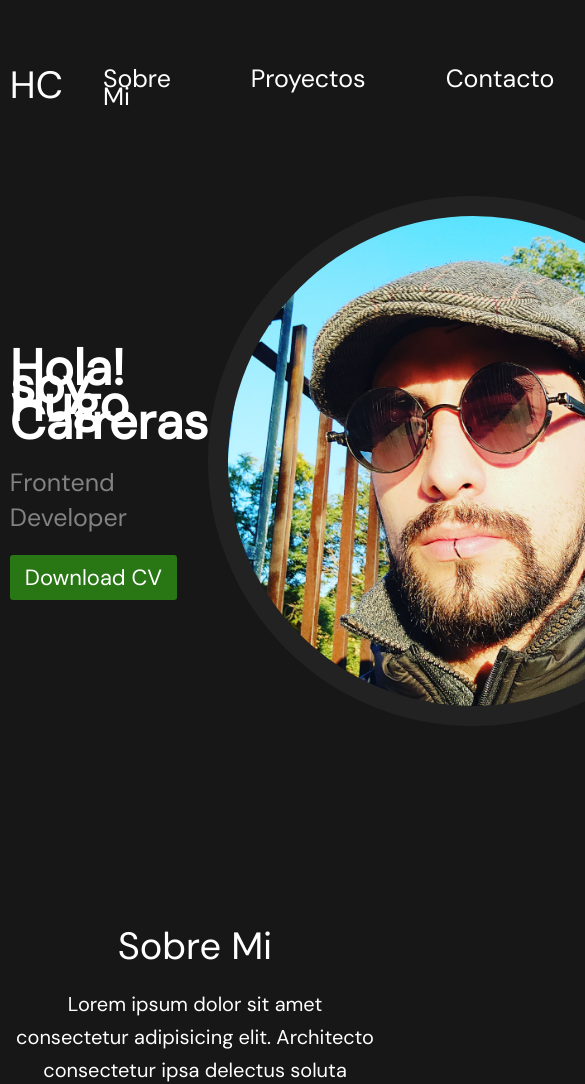
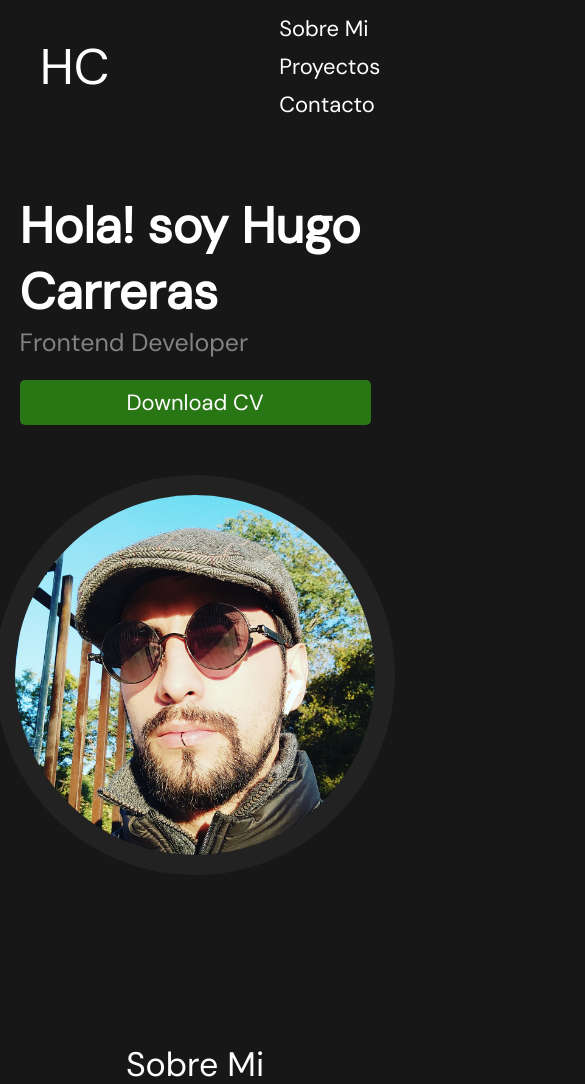
Before and after one commit to HCZ369/Portfolio, a website: page index.html in a window 390 px wide. Shown: the top 1084 px of the page, 585 px wide, since content can reach past the window. Drawn offline with Linux system fonts and the light colour scheme.

Commit message:
actualizacion

```diff
--- a/index.html
+++ b/index.html
@@ -4,7 +4,7 @@
 		<meta charset="UTF-8" />
 		<meta http-equiv="X-UA-Compatible" content="IE=edge" />
 		<meta name="viewport" content="width=device-width, initial-scale=1.0" />
-		<title>HC Portfolio</title>
+		<title>Hugo Carreras</title>
 		<link rel="stylesheet" href="build/css/app.css" />
 	</head>
 	<body>
@@ -16,7 +16,7 @@
 					>
 				</div>
 				<div class="barra">
-					<nav class="navegacion">
+					<nav class="navegacion flex">
 						<a href="#sobre-mi">Sobre Mi</a>
 						<a href="#proyectos">Proyectos</a>
 						<a href="#contacto">Contacto</a>
@@ -25,7 +25,7 @@
 			</div>
 		</header>
 		<main>
-			<div class="contenedor contenedor_u">
+			<div class="contenedor contenedor_u flex">
 				<div class="titulo">
 					<h1>Hola! soy Hugo Carreras</h1>
 					<p>Frontend Developer</p>
@@ -40,7 +40,7 @@
 		</main>
 		<section class="contenedor contenedor_d">
 			<div id="sobre-mi" class="aboutme">
-				<h1>Sobre Mi</h1>
+				<h2>Sobre Mi</h2>
 				<p>
 					Lorem ipsum dolor sit amet consectetur adipisicing elit. Architecto consectetur ipsa delectus soluta nostrum quae mollitia
 					dolores est earum adipisci commodi quam blanditiis, dolorem, aspernatur iusto! Porro pariatur cupiditate provident!
@@ -135,8 +135,8 @@
 			</div>
 		</section>
 		<section id="proyectos" class="contenedor contenedor_c">
-			<h2>Proyectos Relevantes</h2>
-			<div class="proyectos">
+			<h2 class="flex">Proyectos Relevantes</h2>
+			<div class="proyectos flex">
 				<div class="proyectos_individual">
 					<div class="contenido">
 						<h3>Blog de Café</h3>
--- a/src/scss/app.scss
+++ b/src/scss/app.scss
@@ -2,10 +2,11 @@
 @import "base/normalize";
 @import "base/globales";
 @import "base/navegacion";
+@import "base/media";
 
 // UI
 @import "layout/inicio";
 @import "layout/aboutme";
-@import "layout/anuncios";
+@import "layout/proyectos";
 @import "layout/contacto";
 @import "layout/footer";
--- a/src/scss/base/_globales.scss
+++ b/src/scss/base/_globales.scss
@@ -7,6 +7,10 @@ html {
 *:before,
 *:after {
 	box-sizing: inherit;
+}
+.flex {
+	display: flex;
+	justify-content: center;
 }
 .contenedor {
 	width: 95%;
@@ -23,17 +27,23 @@ body {
 p {
 	color: $blanco;
 	font-size: 2rem;
+	margin-top: 0;
+	margin-bottom: 0;
 }
 
 a {
 	text-decoration: none;
+	margin-top: 0;
+	margin-bottom: 0;
 }
 
 h1,
 h2,
 h3 {
 	font-family: $fuente_principal;
-	// margin: 2.5 0;
+	max-width: 120rem;
+	margin-top: 0;
+	margin-bottom: 0;
 	font-weight: 300;
 	// text-align: center;
 	color: $blanco;
--- /dev/null
+++ b/src/scss/base/_media.scss
@@ -0,0 +1,70 @@
+@media screen and (max-width: 1280px) {
+	h1 {
+		line-height: initial;
+	}
+}
+@media screen and (max-width: 1000px) {
+	.header_logo {
+		margin-left: 3rem;
+	}
+	.navegacion {
+		a {
+			margin: 0 2rem;
+		}
+	}
+	.contenedor_u,
+	.contenedor_c,
+	.contenido {
+		display: flex;
+		flex-direction: column !important;
+		align-items: center;
+		width: 95%;
+		max-width: 90rem;
+		margin: 0 auto;
+		.titulo {
+			margin-bottom: 5rem;
+		}
+	}
+	.aboutme {
+		margin-top: 8rem !important;
+		width: 95%;
+		max-width: 10rem;
+		margin: 0 auto;
+	}
+	img {
+		margin-bottom: 2rem;
+	}
+	footer {
+		align-items: center;
+	}
+}
+@media screen and (max-width: 768px) {
+	.contenedor_h {
+		margin-top: 1rem;
+		a {
+			margin: 1rem 0;
+		}
+		.navegacion {
+			flex-direction: column;
+		}
+	}
+	.contenedor_u {
+		height: 100vh;
+		p {
+			margin-top: 1rem;
+		}
+		.download-cv {
+			width: 100%;
+		}
+	}
+}
+@media screen and (max-width: 600px) {
+	.navegacion {
+		a {
+			font-size: 2.2rem;
+			margin-top: 1rem;
+		}
+	}
+}
+@media screen and (max-width: 400px) {
+} ;
--- a/src/scss/base/_navegacion.scss
+++ b/src/scss/base/_navegacion.scss
@@ -1,18 +1,21 @@
 .contenedor_h {
 	display: flex;
 	flex-direction: row;
+	align-items: center;
 	justify-content: space-between;
-  margin-top: 3rem;
 }
+
 .navegacion {
-  display: flex;
 	flex-direction: row;
-  justify-content: center;
+	max-width: 100%;
 }
 a {
-  margin: 4rem 4rem;
 	color: $blanco;
 	font-size: 2.5rem;
+	h1 {
+		margin-top: 0;
+		font-size: 5rem;
+	}
 	&:hover {
 		color: $verde;
 	}
--- a/src/scss/layout/_aboutme.scss
+++ b/src/scss/layout/_aboutme.scss
@@ -1,19 +1,18 @@
 .contenedor_d {
 	display: block;
 	.aboutme {
-    margin-top: 20rem;
 		text-align: center;
 		max-width: 120rem;
 		line-height: 3.3rem;
 	}
 	.iconos {
-    margin-top: 7rem;
+		margin-top: 5rem;
 		display: flex;
 		flex-direction: row;
 		justify-content: space-around;
 		.icono-individual {
 			text-align: center;
-      h3 {
+			h2 {
 				font-size: 2.5rem;
 			}
 			p {
--- a/src/scss/layout/_anuncios.scss
+++ /dev/null
@@ -1,20 +0,0 @@
-.contenedor_c {
-  margin-top: 20rem;
-}
-.proyectos {
-  display: flex;
-  flex-direction: column;
-  justify-content: center;
-  column-gap: 3rem;
-  img {
-    margin: 0 auto;
-    margin-bottom: 10rem;
-    width: 100%;
-    display: block;
-    border-radius: 1rem;
-    filter: grayscale(1);
-  }
-  img:hover {
-    filter: grayscale(0);
-  }
-}
--- a/src/scss/layout/_footer.scss
+++ b/src/scss/layout/_footer.scss
@@ -1,6 +1,7 @@
 footer {
 	display: flex;
 	flex-direction: row;
+	align-items: center;
 	justify-content: space-between;
-	margin-top: 3rem;
+	margin-top: 15rem;
 }
--- a/src/scss/layout/_inicio.scss
+++ b/src/scss/layout/_inicio.scss
@@ -1,8 +1,9 @@
 .contenedor_u {
-  display: grid;
-  grid-template-columns: repeat(2, 1fr);
+	width: 90%;
+	height: 100vh;
+	flex-direction: row;
 	align-items: center;
-  margin-top: 5rem;
+	column-gap: 5rem;
 	h1 {
 		font-weight: 700;
 		font-size: 5rem;
@@ -15,29 +16,22 @@
 		margin: 0 0 1rem 0;
 	}
 	.download-cv {
-    margin-left: -4rem;
 		color: $blanco;
 		background-color: #297614;
-    padding: 1rem 1.5rem;
-    border-radius: 0.3rem;
+		border-radius: 0.5rem;
 		font-size: 2.2rem;
 		border: none;
-    margin-top: 1rem;
 		cursor: pointer;
-    // -webkit-box-shadow: 1px 3px 11px -5px rgb(24, 167, 11);
+		//-webkit-box-shadow: 1px 2px 10px -3px rgb(24, 167, 11);
 	}
 	.hero {
 		text-align: center;
 	}
 	img {
-    margin: 0 auto;
-    width: 53rem;
-    height: 53rem;
+		height: 40rem;
 		border-radius: 50%;
-    // elipse 1
-    border: 3rem solid rgba(79, 79, 79, 0.01);
 		border: 2rem solid rgba(79, 79, 79, 0.2);
 		// filtro BW
-    filter: drop-shadow();
+		filter: grayscale(0.2);
 	}
 }
--- /dev/null
+++ b/src/scss/layout/_proyectos.scss
@@ -0,0 +1,18 @@
+.contenedor_c {
+	margin-top: 15rem;
+}
+.proyectos {
+	flex-direction: column;
+	column-gap: 3rem;
+	img {
+		margin: 0 auto;
+		margin-bottom: 10rem;
+		width: 100%;
+		display: block;
+		border-radius: 1rem;
+		filter: grayscale(1);
+	}
+	img:hover {
+		filter: grayscale(0);
+	}
+}
```
Also changed, not shown: build/css/app.css, 1 other file. Lines whose indentation alone changed are shown as unchanged.
